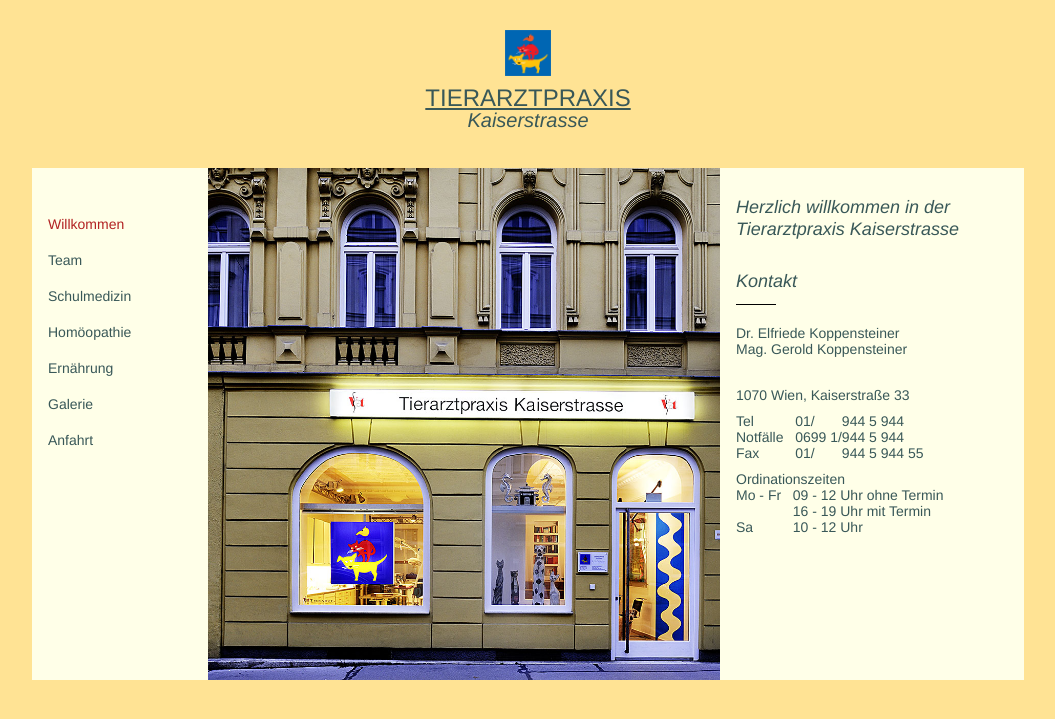
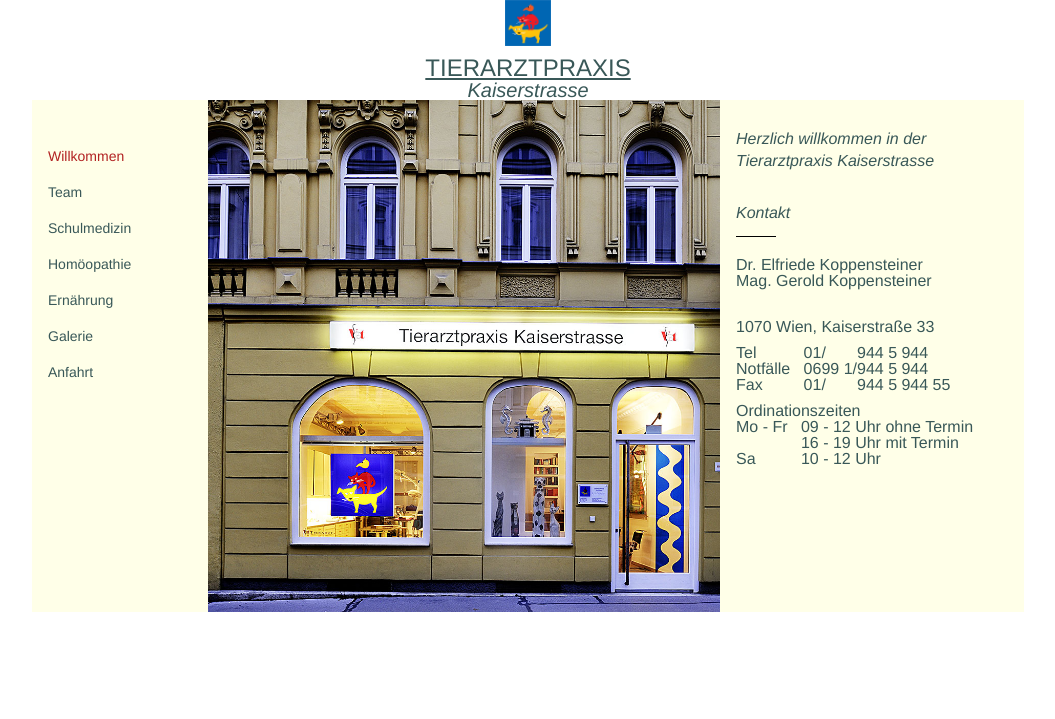
Before and after one commit to richardtraindl/tierarztpraxis-kaiserstrasse.at, a Jekyll site: the page built from index.html, in a window 1280 px wide. Shown: the top 719 px of the page, without its empty margins (112-1167 px from the left). Built offline with Jekyll 4.4.1, drawn with Linux system fonts in a browser that asks for light colours.

Commit message:
add html5reset.css

```diff
--- a/_layouts/desktop.html
+++ b/_layouts/desktop.html
@@ -5,7 +5,8 @@
   <head>
     <meta charset="utf-8">
 
-    <link rel="stylesheet" href="styles/all.css">
+    <link rel="stylesheet" href="styles/all.css" media="all">
+    <link rel="stylesheet" href="styles/html5reset.css" media="all">
 
     <link rel="stylesheet" media="only screen and (max-width: 639px)" href="styles/small.css">
 
```
